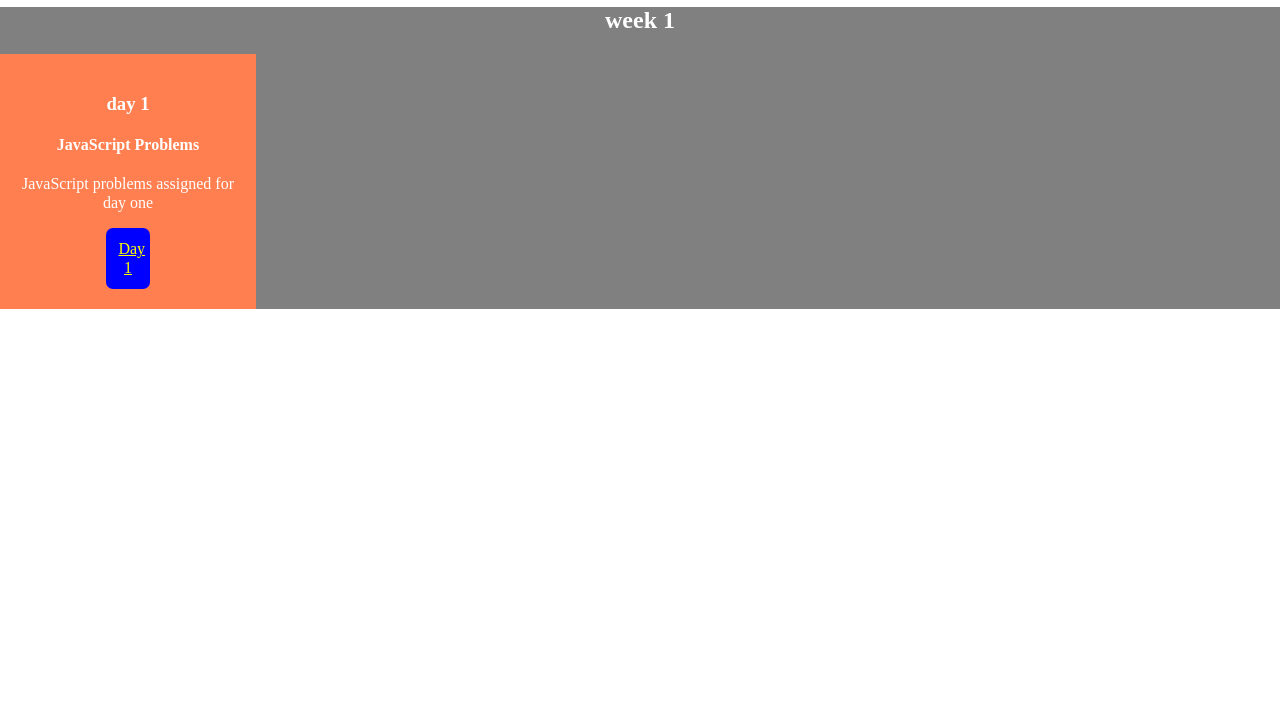
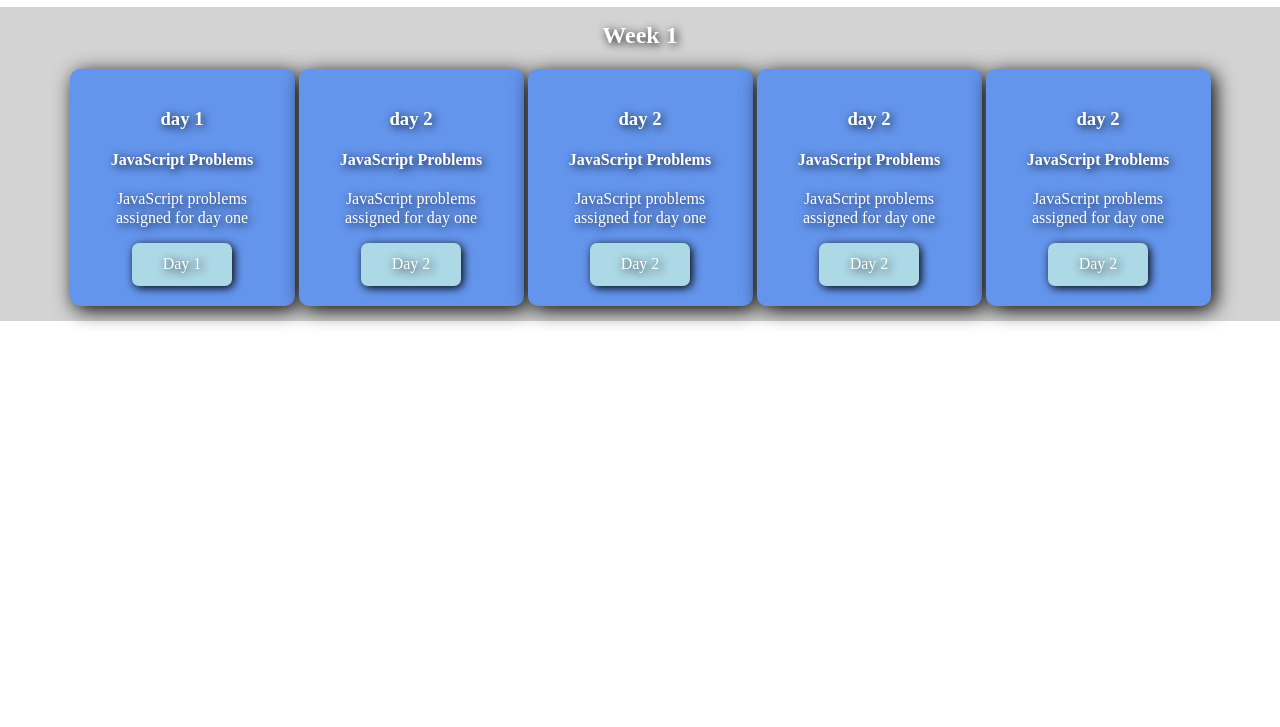
Before and after one commit to joshborup/Daily-Project, a plain HTML site: page index.html in a window 1280 px wide. Shown: the part 73-800 px from the top of the page. Drawn offline with nearby package versions, Linux system fonts and the light colour scheme.

Commit message:
3rd day of working

```diff
--- a/dailyp.css
+++ b/dailyp.css
@@ -4,31 +4,48 @@ h1 {
 
 .total-card-container {
 
-    background-color: grey;
+    background-color: lightgrey;
 
 }
 
 .weekly-card-container{
     color: white;
     text-align: center;
+    padding: 15px;
+}
+
+.weekly-card-container h2 {
+    margin-top: 0rem;
+    padding-top: 0rem;
+    text-shadow: 2px 2px 10px black;
 }
 
 .daily-card-container{
+    display: inline-block;
     text-align: center;
-    width: 20%;
+    width: 18%;
     padding: 20px;
-    background-color: coral;
+    background-color:cornflowerblue;
     box-sizing: border-box;
+    box-shadow: 4px 4px 20px black;
+    border-radius: 10px;
+    text-shadow: 2px 2px 10px black;
 }
 
 .button-to-project {
 
     display: block;
-    width: 20%;
+    width: 100px;
     padding: 12px;
     box-sizing: border-box;
-    color: yellow;
-    background-color: blue;
+    color:white;
+    background-color: lightblue;
     margin: 0 auto;
     border-radius: 7px;
+    box-shadow: 2px 2px 10px black;
+    text-decoration: none;
 }
+
+.button-to-project:active{
+    box-shadow: none;
+}
--- a/index.html
+++ b/index.html
@@ -8,10 +8,10 @@
 
     </head>
     <body>
-        <h1>Dialy Projects</h1>
+        <h1>Daily Projects</h1>
         <section class="total-card-container">
            <div class="weekly-card-container">
-            <h2>week 1</h2>
+            <h2>Week 1</h2>
 
                 <div class="daily-card-container">
                     <h3>day 1</h3>
@@ -19,6 +19,36 @@
                     <p>JavaScript problems assigned for day one</p>
                     <a class="button-to-project" href="https://github.com/joshborup/javascript-1-afternoon">Day 1</a>
                 </div>
+
+
+                <div class="daily-card-container">
+                    <h3>day 2</h3>
+                    <h4>JavaScript Problems</h4>
+                    <p>JavaScript problems assigned for day one</p>
+                    <a class="button-to-project" href="https://github.com/joshborup/javascript-1-afternoon">Day 2</a>
+                </div>
+
+                <div class="daily-card-container">
+                    <h3>day 2</h3>
+                    <h4>JavaScript Problems</h4>
+                    <p>JavaScript problems assigned for day one</p>
+                    <a class="button-to-project" href="https://github.com/joshborup/javascript-1-afternoon">Day 2</a>
+                </div>
+
+                <div class="daily-card-container">
+                    <h3>day 2</h3>
+                    <h4>JavaScript Problems</h4>
+                    <p>JavaScript problems assigned for day one</p>
+                    <a class="button-to-project" href="https://github.com/joshborup/javascript-1-afternoon">Day 2</a>
+                </div>
+
+                <div class="daily-card-container">
+                    <h3>day 2</h3>
+                    <h4>JavaScript Problems</h4>
+                    <p>JavaScript problems assigned for day one</p>
+                    <a class="button-to-project" href="https://github.com/joshborup/javascript-1-afternoon">Day 2</a>
+                </div>
+
             </div>
         </section>
 
```
